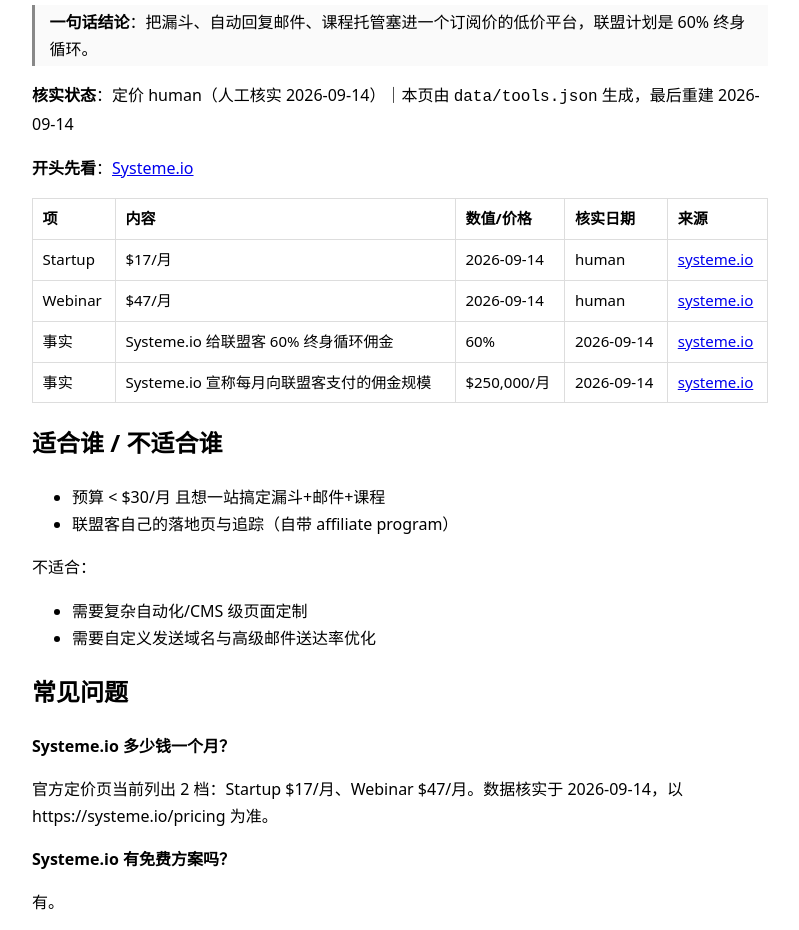
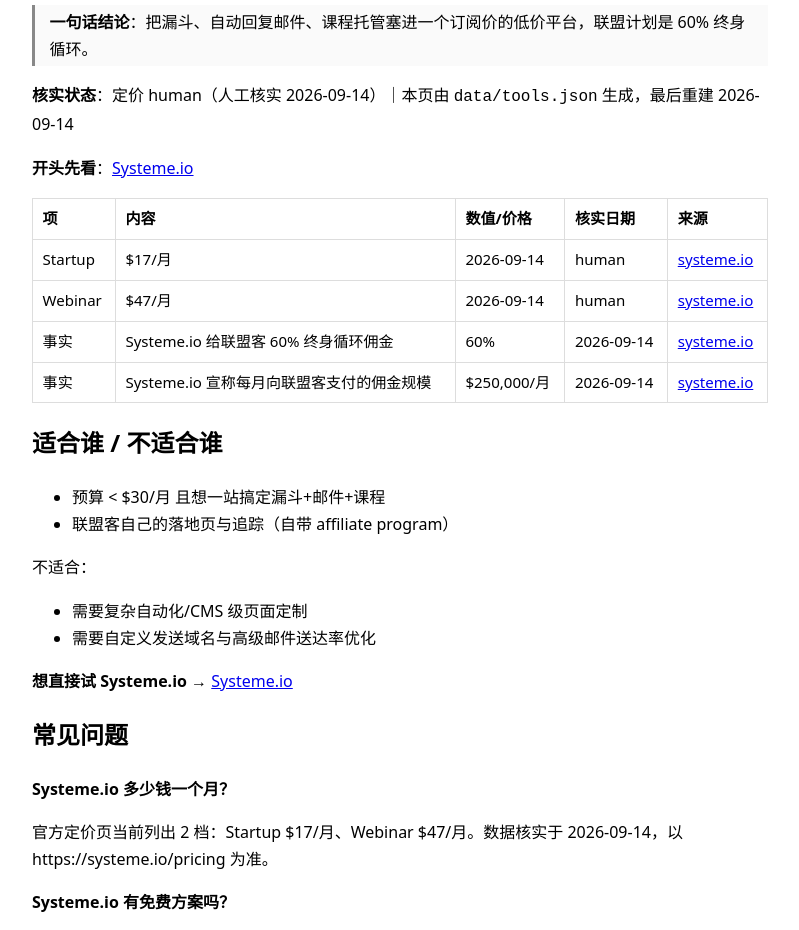
Before and after one commit to george-poe/cola-pages, a plain HTML site: page toolfacts/systeme-io.html in a window 1280 px wide. Shown: the part 156-1086 px from the top of the page, without its empty margins (240-1039 px from the left). Drawn offline with Linux system fonts and the light colour scheme.

Commit message:
factbase refresh 2026-09-14

```diff
--- a/toolfacts/systeme-io.html
+++ b/toolfacts/systeme-io.html
@@ -10,6 +10,7 @@
 <ul><li>预算 < $30/月 且想一站搞定漏斗+邮件+课程</li><li>联盟客自己的落地页与追踪（自带 affiliate program）</li></ul>
 <p>不适合：</p>
 <ul><li>需要复杂自动化/CMS 级页面定制</li><li>需要自定义发送域名与高级邮件送达率优化</li></ul>
+<p><strong>想直接试 Systeme.io</strong> → <a href="https://systeme.io/?sa=sa0281543967ce48a1467591b727ed4200521b7554">Systeme.io</a></p>
 <h2>常见问题</h2>
 <p><strong>Systeme.io 多少钱一个月？</strong></p>
 <p>官方定价页当前列出 2 档：Startup $17/月、Webinar $47/月。数据核实于 2026-09-14，以 https://systeme.io/pricing 为准。</p>
```
